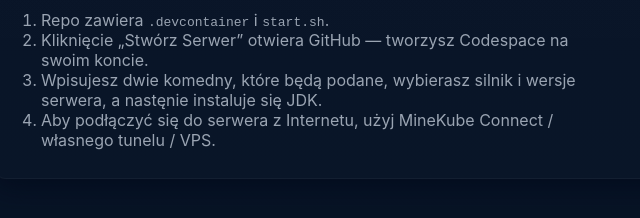
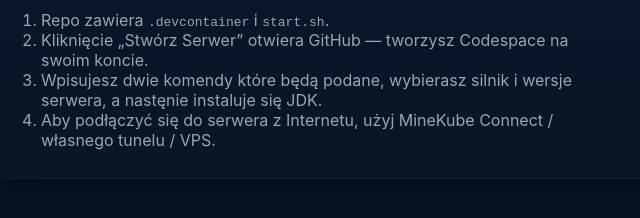
Before and after one commit to FranQ213/PotatoHost, a plain HTML site: page index.html in a window 1280 px wide. Shown: the part 534-752 px from the top of the page, 157-797 px from the left. Drawn offline with Linux system fonts and the light colour scheme.

Commit message:
Update index.html

```diff
--- a/index.html
+++ b/index.html
@@ -146,7 +146,7 @@
           <ol style="color:var(--muted);margin:8px 0 0;padding-left:18px">
             <li>Repo zawiera <code>.devcontainer</code> i <code>start.sh</code>.</li>
             <li>Kliknięcie „Stwórz Serwer” otwiera GitHub — tworzysz Codespace na swoim koncie.</li>
-            <li>Wpisujesz dwie komedny, które będą podane, wybierasz silnik i wersje serwera, a nastęnie instaluje się JDK.</li>
+            <li>Wpisujesz dwie komendy które będą podane, wybierasz silnik i wersje serwera, a nastęnie instaluje się JDK.</li>
             <li>Aby podłączyć się do serwera z Internetu, użyj MineKube Connect / własnego tunelu / VPS.</li>
           </ol>
         </div>
```
